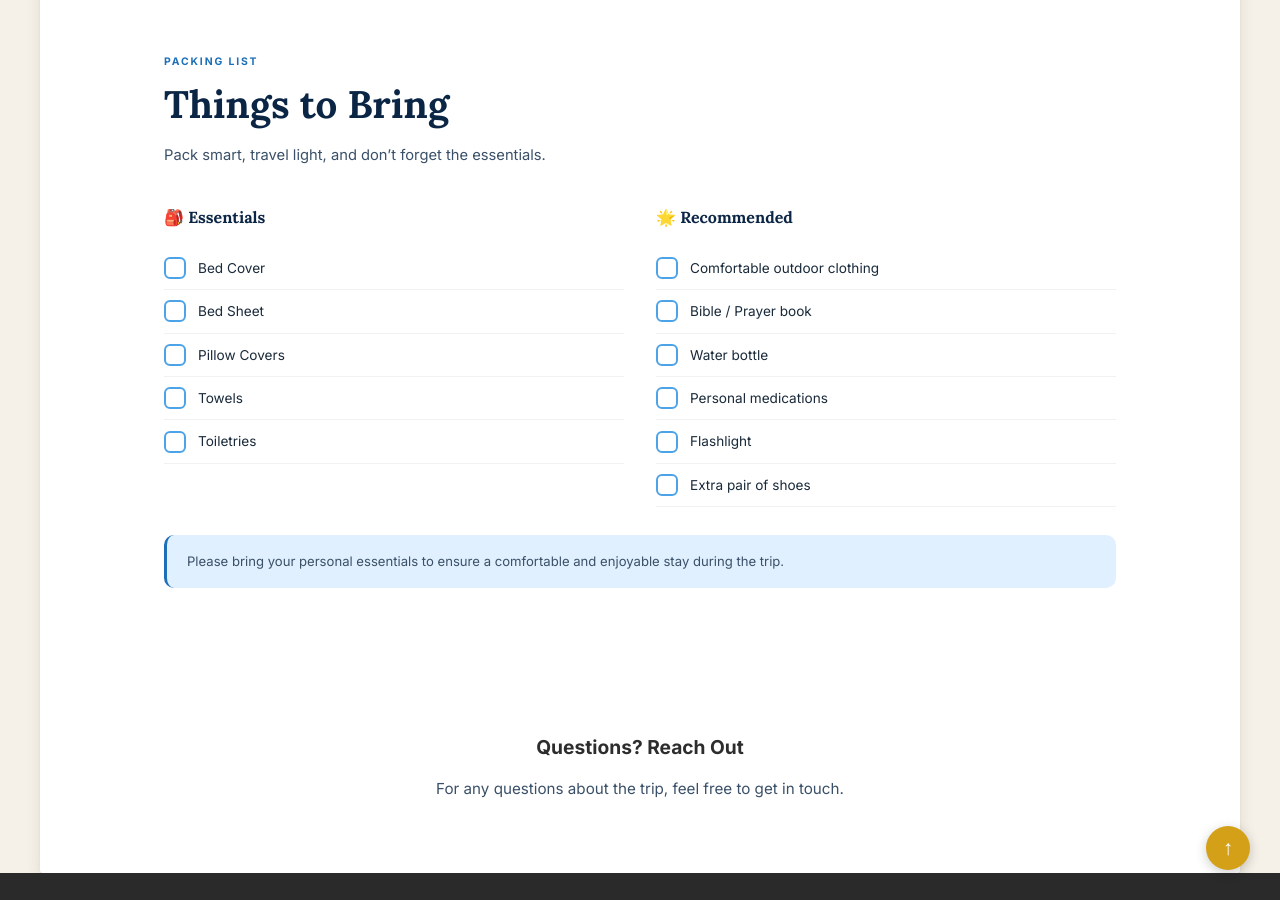
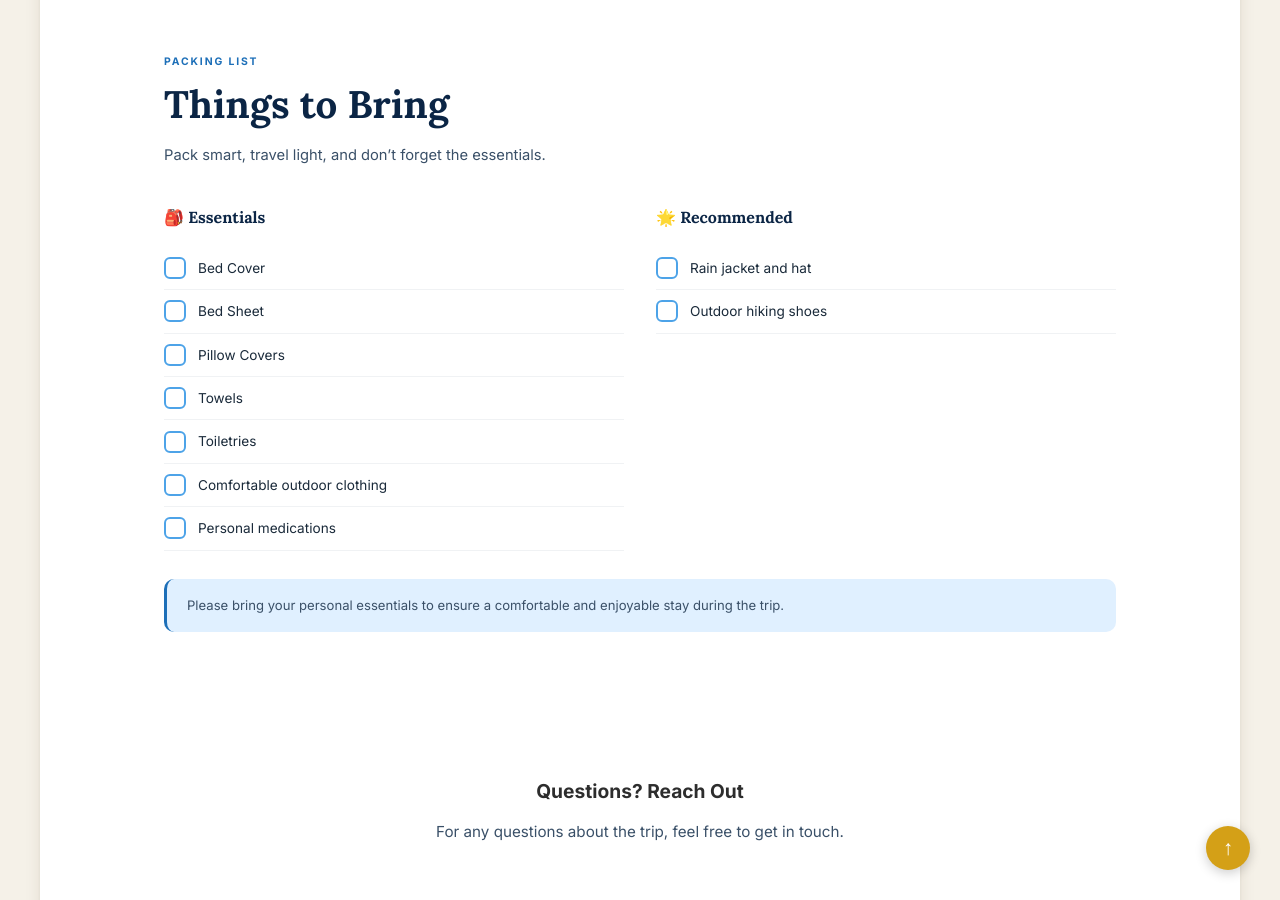
Before and after one commit to stmaryschurchnorway/stmaryschurchnorway.github.io, a Jekyll site: the page built from summer-trip-2026.md, in a window 1280 px wide and 900 px high, scrolled down 6243 px. Built offline with Jekyll 4.4.1, drawn with Linux system fonts in a browser that asks for light colours.

Commit message:
update: revise packing list to match provided checklist
Essentials: bedding, towels, toiletries, outdoor clothing, medications.
Recommended: rain jacket/hat, hiking shoes.
Removed items not on the updated list.

Co-Authored-By: Claude Opus 4.6 <noreply@anthropic.com>

```diff
--- a/summer-trip-2026.md
+++ b/summer-trip-2026.md
@@ -529,17 +529,15 @@ extra_css:
           <li><span class="st-check" tabindex="0" role="checkbox" aria-checked="false"></span>Pillow Covers</li>
           <li><span class="st-check" tabindex="0" role="checkbox" aria-checked="false"></span>Towels</li>
           <li><span class="st-check" tabindex="0" role="checkbox" aria-checked="false"></span>Toiletries</li>
+          <li><span class="st-check" tabindex="0" role="checkbox" aria-checked="false"></span>Comfortable outdoor clothing</li>
+          <li><span class="st-check" tabindex="0" role="checkbox" aria-checked="false"></span>Personal medications</li>
         </ul>
       </div>
       <div class="st-checklist-group">
         <h3>&#127775; Recommended</h3>
         <ul class="st-checklist" id="checklist-recommended">
-          <li><span class="st-check" tabindex="0" role="checkbox" aria-checked="false"></span>Comfortable outdoor clothing</li>
-          <li><span class="st-check" tabindex="0" role="checkbox" aria-checked="false"></span>Bible / Prayer book</li>
-          <li><span class="st-check" tabindex="0" role="checkbox" aria-checked="false"></span>Water bottle</li>
-          <li><span class="st-check" tabindex="0" role="checkbox" aria-checked="false"></span>Personal medications</li>
-          <li><span class="st-check" tabindex="0" role="checkbox" aria-checked="false"></span>Flashlight</li>
-          <li><span class="st-check" tabindex="0" role="checkbox" aria-checked="false"></span>Extra pair of shoes</li>
+          <li><span class="st-check" tabindex="0" role="checkbox" aria-checked="false"></span>Rain jacket and hat</li>
+          <li><span class="st-check" tabindex="0" role="checkbox" aria-checked="false"></span>Outdoor hiking shoes</li>
         </ul>
       </div>
     </div>
```
